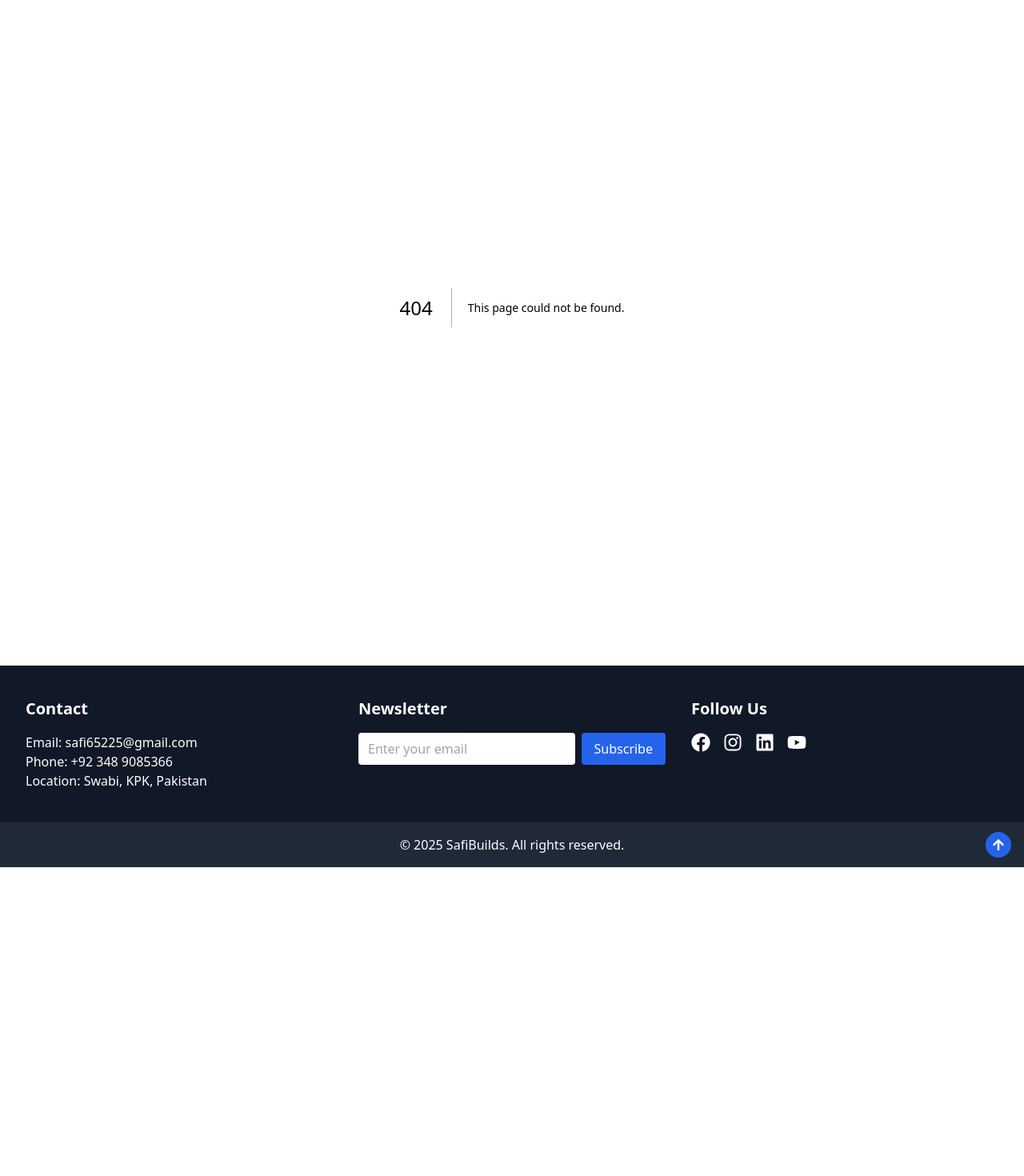
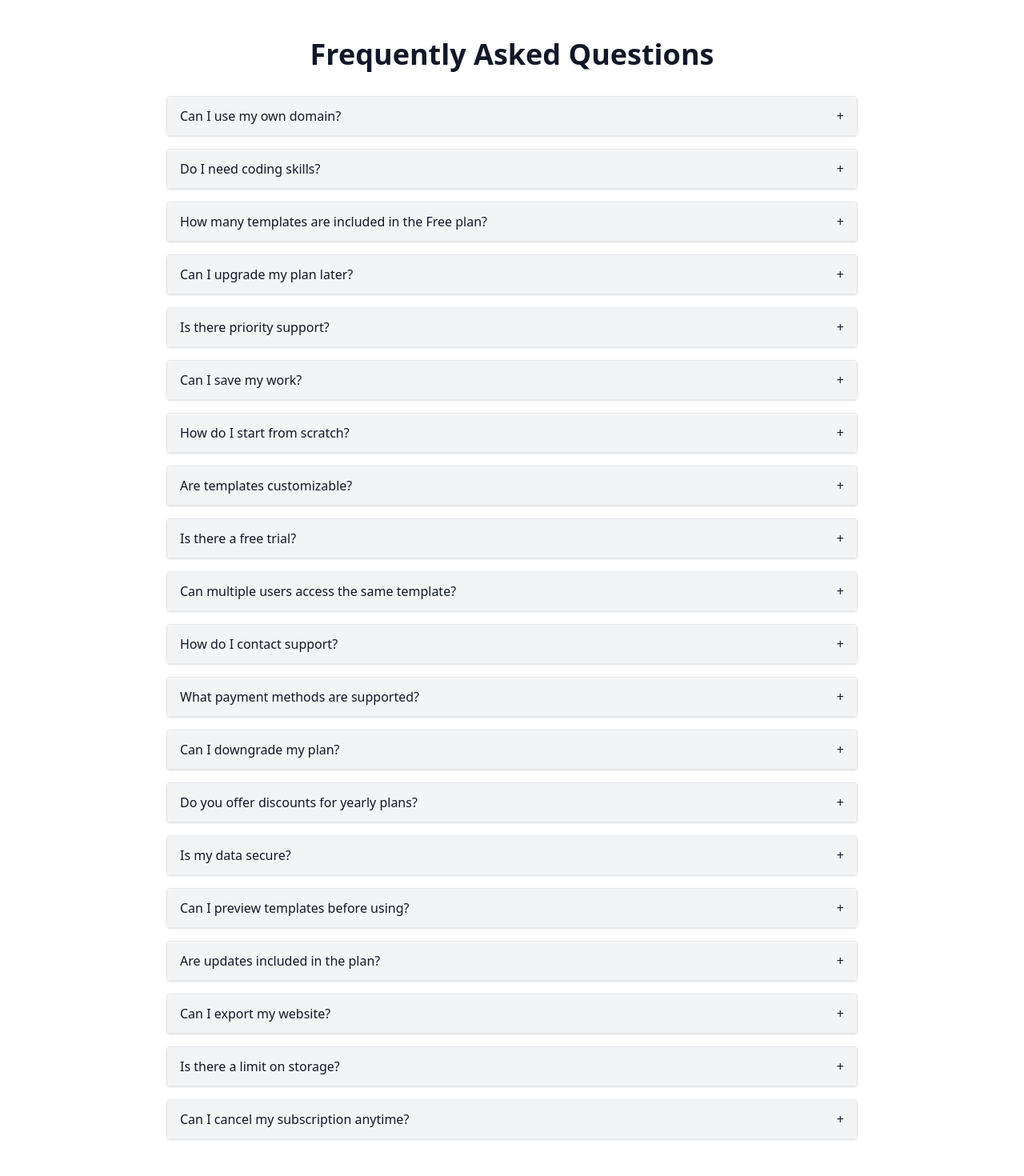
Before and after one commit to Safi649/SafiBuilds.com, a Next.js app: page /faq in a window 1280 px wide. Before the commit this address had no page. Shown: the part 80-1550 px from the top of the page at 80% size. Before the commit the page ends 1164 px from the top, so only its background shows below. Built offline with nearby package versions, Linux system fonts and the light colour scheme.

Commit message:
Create faq.js

```diff
--- /dev/null
+++ b/pages/faq.js
@@ -0,0 +1,66 @@
+import { useState } from "react"
+import { motion, AnimatePresence } from "framer-motion"
+
+export default function FAQ() {
+  const faqs = [
+    { q: "Can I use my own domain?", a: "Yes, Pro and Premium plans support custom domains." },
+    { q: "Do I need coding skills?", a: "No, our templates are drag-and-drop ready." },
+    { q: "How many templates are included in the Free plan?", a: "Free plan includes 3 templates only." },
+    { q: "Can I upgrade my plan later?", a: "Yes, you can upgrade at any time from your dashboard." },
+    { q: "Is there priority support?", a: "Yes, Premium plan users receive priority support." },
+    { q: "Can I save my work?", a: "Yes, all registered users can save their website progress." },
+    { q: "How do I start from scratch?", a: "Use the Blank Template page to create a website from a true blank canvas." },
+    { q: "Are templates customizable?", a: "Yes, you can edit colors, texts, images, and layout." },
+    { q: "Is there a free trial?", a: "Yes, the Free plan allows 3 templates with no custom domain." },
+    { q: "Can multiple users access the same template?", a: "No, each user has a separate workspace." },
+    { q: "How do I contact support?", a: "Use the Contact page or email us at safi65225@gmail.com." },
+    { q: "What payment methods are supported?", a: "All major credit/debit cards are accepted." },
+    { q: "Can I downgrade my plan?", a: "Yes, downgrades are possible from your dashboard." },
+    { q: "Do you offer discounts for yearly plans?", a: "Yes, contact us for special offers." },
+    { q: "Is my data secure?", a: "Yes, we use Firebase security rules to protect your data." },
+    { q: "Can I preview templates before using?", a: "Yes, each template has a preview option." },
+    { q: "Are updates included in the plan?", a: "Yes, all plan users receive automatic updates." },
+    { q: "Can I export my website?", a: "Yes, Pro and Premium users can export code or publish online." },
+    { q: "Is there a limit on storage?", a: "Free plan has limited storage; Premium includes extra storage." },
+    { q: "Can I cancel my subscription anytime?", a: "Yes, subscriptions can be canceled at any time." },
+  ]
+
+  const [openIndex, setOpenIndex] = useState(null)
+
+  const toggle = (i) => {
+    setOpenIndex(openIndex === i ? null : i)
+  }
+
+  return (
+    <div className="max-w-4xl mx-auto px-4 py-16 space-y-8">
+      <h1 className="text-4xl font-bold text-center mb-8">Frequently Asked Questions</h1>
+
+      <div className="space-y-4">
+        {faqs.map((faq, i) => (
+          <div key={i} className="border rounded shadow">
+            <button
+              onClick={() => toggle(i)}
+              className="w-full text-left px-4 py-3 bg-gray-100 hover:bg-gray-200 transition flex justify-between items-center"
+            >
+              <span>{faq.q}</span>
+              <span>{openIndex === i ? "-" : "+"}</span>
+            </button>
+            <AnimatePresence>
+              {openIndex === i && (
+                <motion.div
+                  initial={{ opacity: 0, height: 0 }}
+                  animate={{ opacity: 1, height: "auto" }}
+                  exit={{ opacity: 0, height: 0 }}
+                  transition={{ duration: 0.3 }}
+                  className="px-4 py-3 bg-white text-gray-700"
+                >
+                  {faq.a}
+                </motion.div>
+              )}
+            </AnimatePresence>
+          </div>
+        ))}
+      </div>
+    </div>
+  )
+}
```
